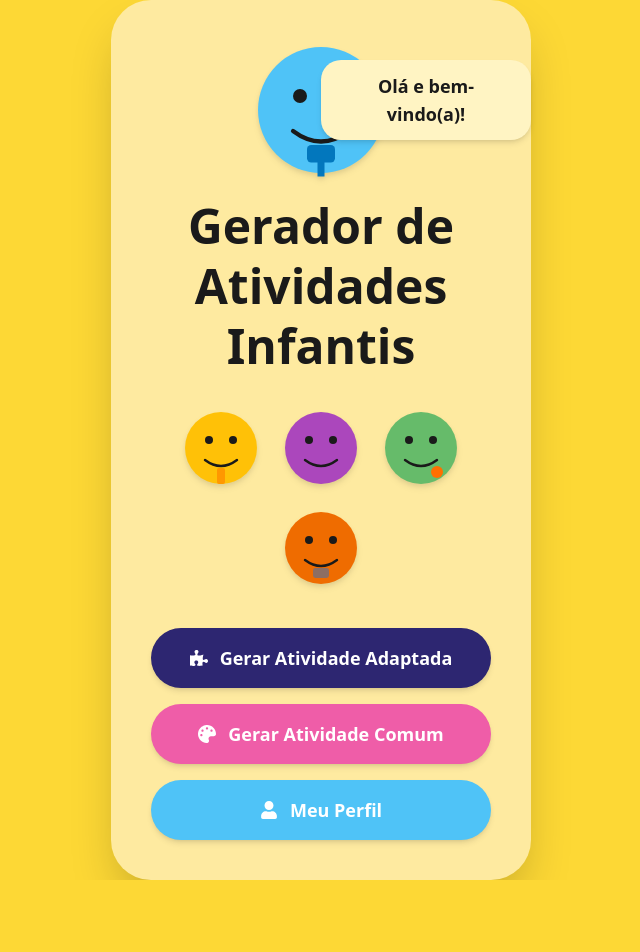
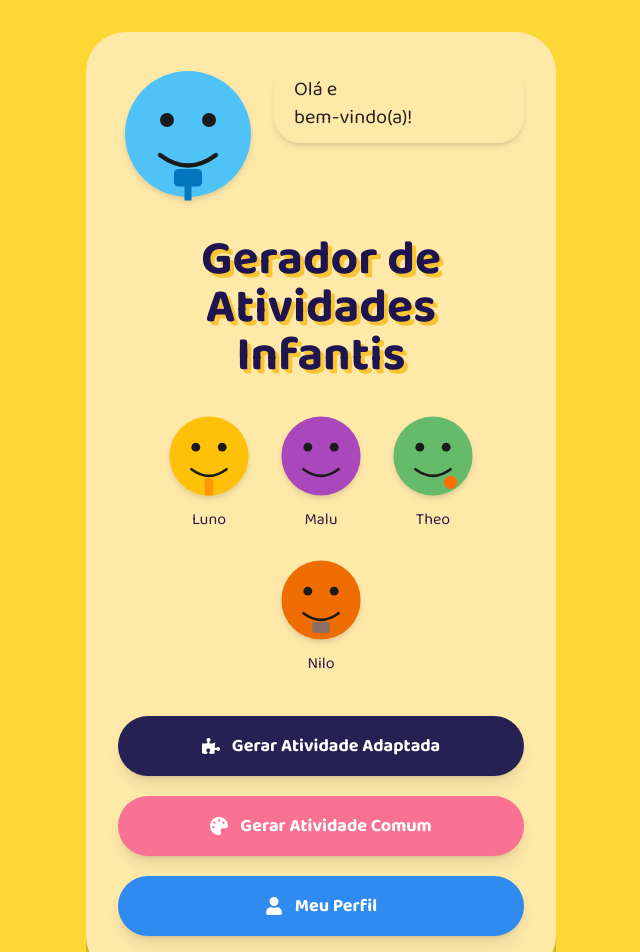
Before and after one commit to letiricetti2-alt/gerador-de-atividades-infantis, a Next.js app: page / in a window 1280 px wide. Shown: the top 952 px of the page, without its empty margins (319-959 px from the left). Before the commit the page ends 880 px from the top, so only its background shows below. Built offline with nearby package versions, Linux system fonts and the light colour scheme.

Commit message:
Update page.jsx

```diff
--- a/app/page.jsx
+++ b/app/page.jsx
@@ -2,18 +2,17 @@
 
 import Image from "next/image";
 import Link from "next/link";
-import { motion } from "framer-motion";
 import { FaPuzzlePiece, FaPalette, FaUser } from "react-icons/fa";
 
 export default function Home() {
   return (
-    <main className="min-h-screen flex flex-col items-center justify-center bg-[#FDD835] px-4 text-center">
+    <main className="min-h-screen flex items-center justify-center bg-[var(--yellow-bg)] px-4 py-8">
+      {/* CARD CENTRAL */}
+      <div className="bg-[var(--card-cream)] rounded-[40px] shadow-[0_18px_0_rgba(0,0,0,0.18)] max-w-[470px] w-full px-8 pt-8 pb-10 flex flex-col items-center relative overflow-visible">
 
-      {/* Bloco principal centralizado */}
-      <div className="bg-[#FEEAA0] p-10 rounded-[40px] shadow-2xl max-w-[420px] w-full flex flex-col items-center">
-
-        {/* Tina e balão */}
-        <div className="relative mb-4">
+        {/* TINA + BALÃO */}
+        <div className="w-full flex items-start gap-4 mb-6">
+          <div className="relative">
             <Image
               src="/tina.svg"
               alt="Tina"
@@ -21,55 +20,80 @@ export default function Home() {
               height={140}
               className="drop-shadow-md"
             />
-          <div className="absolute top-5 right-[-140px] bg-[#FFF4C3] px-5 py-3 rounded-[20px] text-[#1A1A1A] font-semibold text-lg w-[210px] shadow-md">
-            Olá e bem-vindo(a)!
+          </div>
+
+          <div className="flex-1">
+            <div className="bg-[var(--card-cream)] rounded-[26px] px-5 py-3 shadow-md">
+              <p className="font-title text-xl leading-snug text-[#222]">
+                Olá e<br />bem-vindo(a)!
+              </p>
+            </div>
           </div>
         </div>
 
-        {/* Título */}
-        <h1 className="text-5xl font-extrabold text-[#1A1A1A] mb-8 leading-tight text-shadow">
+        {/* TÍTULO */}
+        <div className="mt-2 mb-8 text-center">
+          <h1 className="font-title text-4xl sm:text-5xl font-extrabold leading-tight text-[#1E144F] text-shadow-title">
             Gerador de
             <br />
-          Atividades Infantis
+            Atividades
+            <br />
+            Infantis
           </h1>
+        </div>
 
-        {/* Personagens */}
-        <div className="flex justify-center gap-5 mb-10 flex-wrap">
+        {/* PERSONAGENS */}
+        <div className="flex justify-center gap-6 mb-10 flex-wrap">
           {[
             { name: "Luno", file: "luno.svg" },
             { name: "Malu", file: "malu.svg" },
             { name: "Theo", file: "theo.svg" },
             { name: "Nilo", file: "nilo.svg" },
-          ].map((char, i) => (
-            <div key={i} className="flex flex-col items-center">
+          ].map((char) => (
+            <div key={char.name} className="flex flex-col items-center">
               <Image
                 src={`/${char.file}`}
                 alt={char.name}
-                width={80}
-                height={80}
+                width={88}
+                height={88}
                 className="drop-shadow-md"
               />
+              <span className="mt-2 font-title text-base text-[#2b1b46]">
+                {char.name}
+              </span>
             </div>
           ))}
         </div>
 
-        {/* Botões */}
-        <div className="flex flex-col gap-4 w-full">
+        {/* BOTÕES */}
+        <div className="w-full flex flex-col gap-5">
           <Link href="/atividades-adaptadas">
-            <button className="w-full bg-[#2D2671] hover:bg-[#231e5b] text-white text-lg font-bold py-4 rounded-[40px] shadow-md flex items-center justify-center gap-3">
-              <FaPuzzlePiece /> Gerar Atividade Adaptada
+            <button
+              className="btn-pill bg-[var(--btn-purple)]"
+              type="button"
+            >
+              <FaPuzzlePiece />
+              <span>Gerar Atividade Adaptada</span>
             </button>
           </Link>
 
           <Link href="/atividades-comuns">
-            <button className="w-full bg-[#EF5DA8] hover:bg-[#d94f90] text-white text-lg font-bold py-4 rounded-[40px] shadow-md flex items-center justify-center gap-3">
-              <FaPalette /> Gerar Atividade Comum
+            <button
+              className="btn-pill bg-[var(--btn-pink)]"
+              type="button"
+            >
+              <FaPalette />
+              <span>Gerar Atividade Comum</span>
             </button>
           </Link>
 
           <Link href="/perfil">
-            <button className="w-full bg-[#4FC3F7] hover:bg-[#39b2e9] text-white text-lg font-bold py-4 rounded-[40px] shadow-md flex items-center justify-center gap-3">
-              <FaUser /> Meu Perfil
+            <button
+              className="btn-pill bg-[var(--btn-blue)]"
+              type="button"
+            >
+              <FaUser />
+              <span>Meu Perfil</span>
             </button>
           </Link>
         </div>
```
Lines whose indentation alone changed are shown as unchanged.
